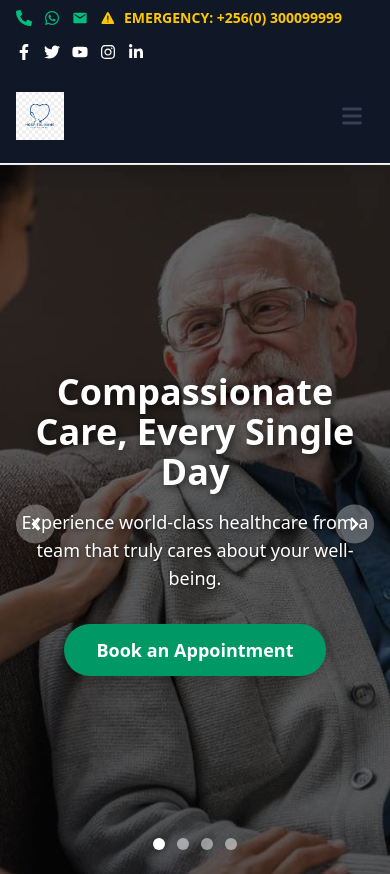
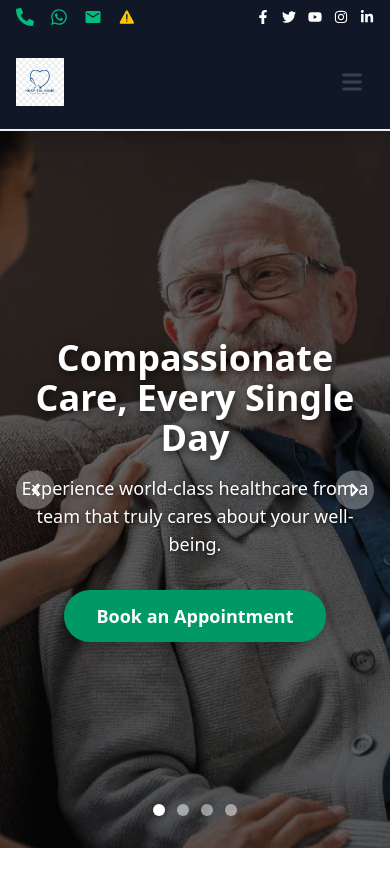
Before and after one commit to fadhi256/Hospital, a React (Vite) app: page / in a window 390 px wide. Shown: the top 874 px of the page. Built offline with nearby package versions, Linux system fonts and the light colour scheme.

Commit message:
Fixed the Top Bar

```diff
--- a/src/components/TopBar.jsx
+++ b/src/components/TopBar.jsx
@@ -20,12 +20,12 @@ const socialLinks = [
 
 const TopBar = () => {
   return (
-    <div className="bg-gray-900 text-white text-sm py-2 md:py-3">
+    <div className="bg-gray-900 text-white text-sm py-2 sm:py-3">
       <div className="container mx-auto px-4">
-        <div className="flex flex-wrap justify-between items-center gap-4">
+        <div className="flex justify-between items-center gap-4 overflow-x-auto">
 
           {/* Left/Center: Contact Info */}
-          <div className="flex flex-wrap gap-x-3 md:gap-x-6 gap-y-2 items-center">
+          <div className="flex gap-x-4 sm:gap-x-6 items-center">
 
             <ContactItem icon={<FaPhoneAlt />} text={contactDetails.phone} href={`tel:${contactDetails.phone}`} />
             <ContactItem icon={<FaWhatsapp />} text={contactDetails.whatsapp} href={`https://wa.me/${contactDetails.whatsapp}`} />
@@ -33,8 +33,8 @@ const TopBar = () => {
 
             {/* Emergency Contact - with a different color */}
             <a href={`tel:${contactDetails.emergency}`} className="flex items-center gap-2 text-yellow-400 hover:text-yellow-300 font-semibold">
-              <IoWarning className="text-base md:text-lg" />
-              <span>EMERGENCY: {contactDetails.emergency}</span>
+              <IoWarning className="text-lg" />
+              <span className="hidden sm:inline">EMERGENCY: {contactDetails.emergency}</span>
             </a>
           </div>
 
@@ -48,7 +48,7 @@ const TopBar = () => {
                 rel="noopener noreferrer"
                 className="text-white hover:text-emerald-500 transition-colors"
               >
-                <social.icon className="text-base" />
+                <social.icon />
               </a>
             ))}
           </div>
@@ -61,8 +61,8 @@ const TopBar = () => {
 
 const ContactItem = ({ icon, text, href }) => (
   <a href={href} className="flex items-center gap-2 hover:text-emerald-400 transition-colors">
-    {React.cloneElement(icon, { className: 'text-emerald-500 text-base' })} {/* Colors and sizes the icon */}
-    <span className="hidden md:inline">{text}</span>
+    {React.cloneElement(icon, { className: 'text-emerald-500 text-lg' })}
+    <span className="hidden sm:inline">{text}</span>
   </a>
 );
 
```
